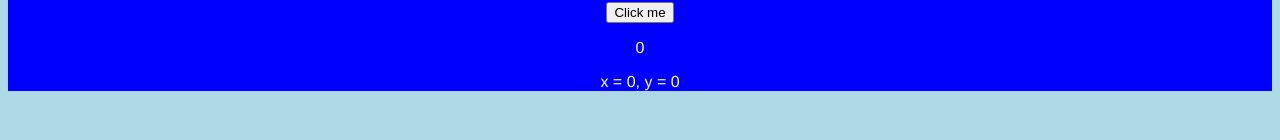
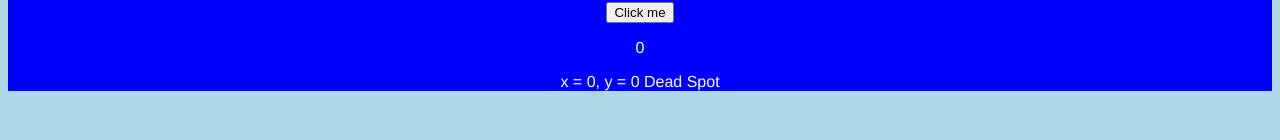
Before and after one commit to LinLJ/v2, a Vue app: page / in a window 1280 px wide. Shown: the part 160-300 px from the top of the page. Built offline with nearby package versions, Linux system fonts and the light colour scheme.

Commit message:
event modifier

```diff
--- a/src/App.vue
+++ b/src/App.vue
@@ -5,7 +5,7 @@
     <p v-html="boldText"></p>
     <button @click="inc(5, $event)">Click me</button>
     <p>{{ count }}</p>
-    <p>x = {{ x }}, y = {{ y }}</p>
+    <p>x = {{ x }}, y = {{ y }} <span @mousemove="dummy">Dead Spot</span></p>
   </div>
 </template>
 
@@ -26,13 +26,16 @@ export default {
     sayHello() {
       return this.title;
     },
-    inc(d = 1, _event) {
+    inc(d = 1) {
       this.count += d;
     },
     updatePos(event) {
       // console.log(event);
       this.x = event.clientX;
       this.y = event.clientY;
+    },
+    dummy(event) {
+      event.stopPropagation();
     },
   },
 };
```
